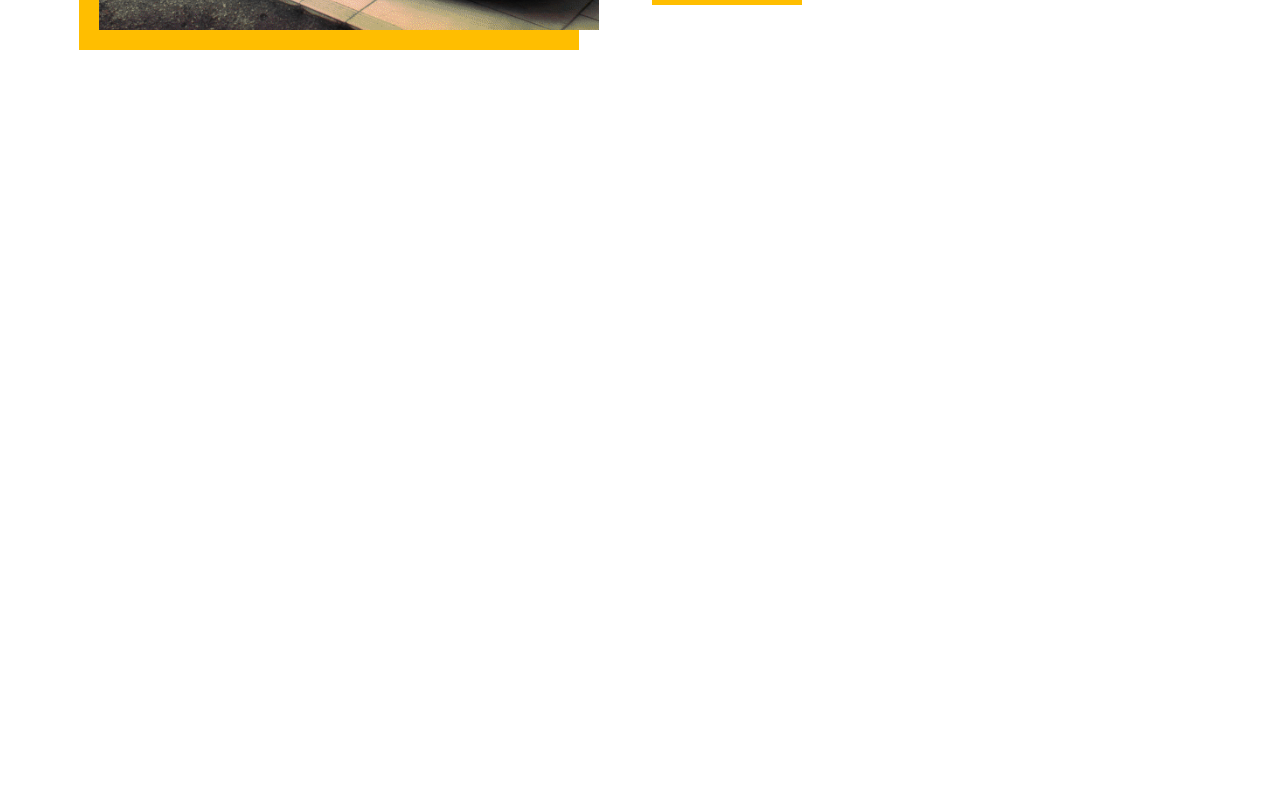
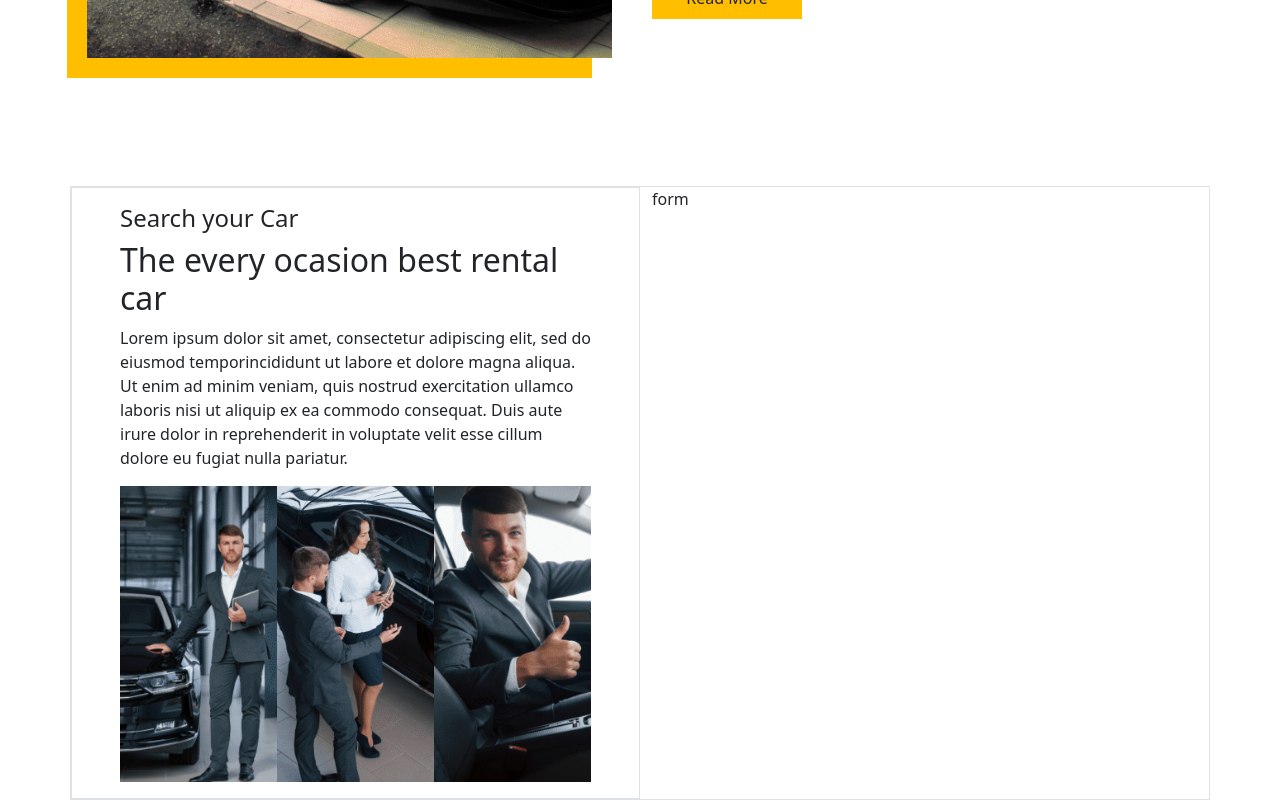
Before and after one commit to JCciasico/Car-Rental, a Vue app: page / in a window 1280 px wide. Shown: the part 1528-2328 px from the top of the page. Before the commit the page ends 1686 px from the top, so only its background shows below. Built offline with nearby package versions, Linux system fonts and the light colour scheme; a web font is replaced by a local one; what vue-scroll-reveal would draw is missing.

Commit message:
chore: added search section

```diff
--- a/src/App.vue
+++ b/src/App.vue
@@ -7,6 +7,9 @@
     <div class="about-sec">
       <AboutSection/>
     </div>
+    <div class="search-section">
+      <SearchSection/>
+    </div>
   </div>
 </template>
 
@@ -14,13 +17,15 @@
 import NavBar from './components/NavBar.vue'
 import Intro from './components/IntroSection.vue'
 import AboutSection from './components/AboutSection.vue'
+import SearchSection from './components/SearchSection.vue'
 
 export default {
   name: 'App',
   components: {
     NavBar,
     Intro,
-    AboutSection
+    AboutSection,
+    SearchSection
 }
 }
 </script>
--- a/src/components/AboutSection.vue
+++ b/src/components/AboutSection.vue
@@ -45,13 +45,14 @@ export default {
     padding: 3rem 0;
 }
 .img{
-    width: 500px;
+    width: 525px;
 }
 .car-box{
     box-shadow: -20px 20px #ffbe00;
 }
 .car-img{
     padding: 5rem;
+
 }
 .about-text{
     padding:  0rem;
--- a/src/components/SearchSection.vue
+++ b/src/components/SearchSection.vue
@@ -1,10 +1,23 @@
 <template>
-  <div class="container">
-    <div class="row">
-        <div class="col-6">search your car</div>
-        <div class="col-6">form</div>
+    <div class="container">
+        <div class="row border  ">
+            <div class="col-6 search-body border">
+                <div class="search-text">
+                    <h4>Search your Car</h4>
+                    <h2>The every ocasion best rental car</h2>
+                    <p id="search-des">Lorem ipsum dolor sit amet, consectetur adipiscing elit, sed do eiusmod temporincididunt ut
+                        labore et dolore magna aliqua. Ut enim ad minim veniam, quis nostrud exercitation ullamco
+                        laboris nisi ut aliquip ex ea commodo consequat. Duis aute irure dolor in reprehenderit in
+                        voluptate velit esse cillum dolore eu fugiat nulla pariatur.
+                    </p>
+                    <div>
+                        <img src="../assets/car-rental.png" class="img-fluid" alt="">
+                    </div>
+                </div>
+            </div>
+            <div class="col-6">form</div>
+        </div>
     </div>
-  </div>
 </template>
 
 <script>
@@ -13,6 +26,10 @@ export default {
 }
 </script>
 
-<style>
+<style scoped>
+
+.search-body{
+    padding: 1rem 3rem;
+}
 
 </style>
```
Also changed, not shown: src/assets/car-rental.png (added).
